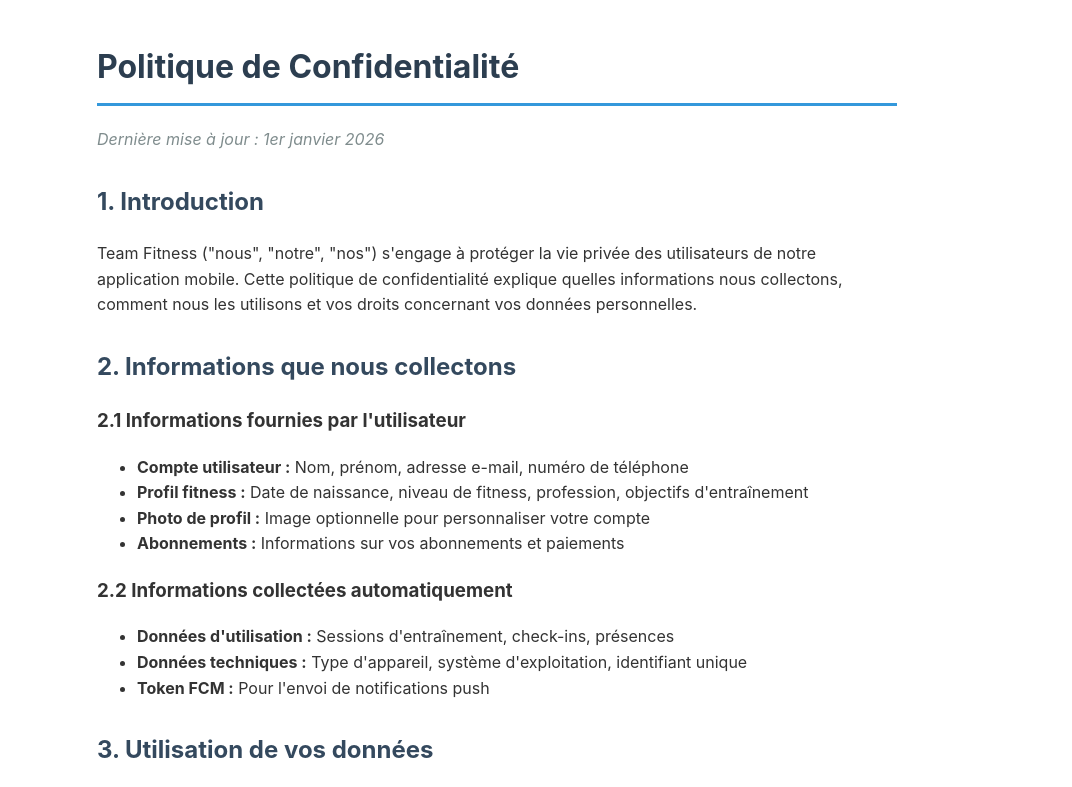
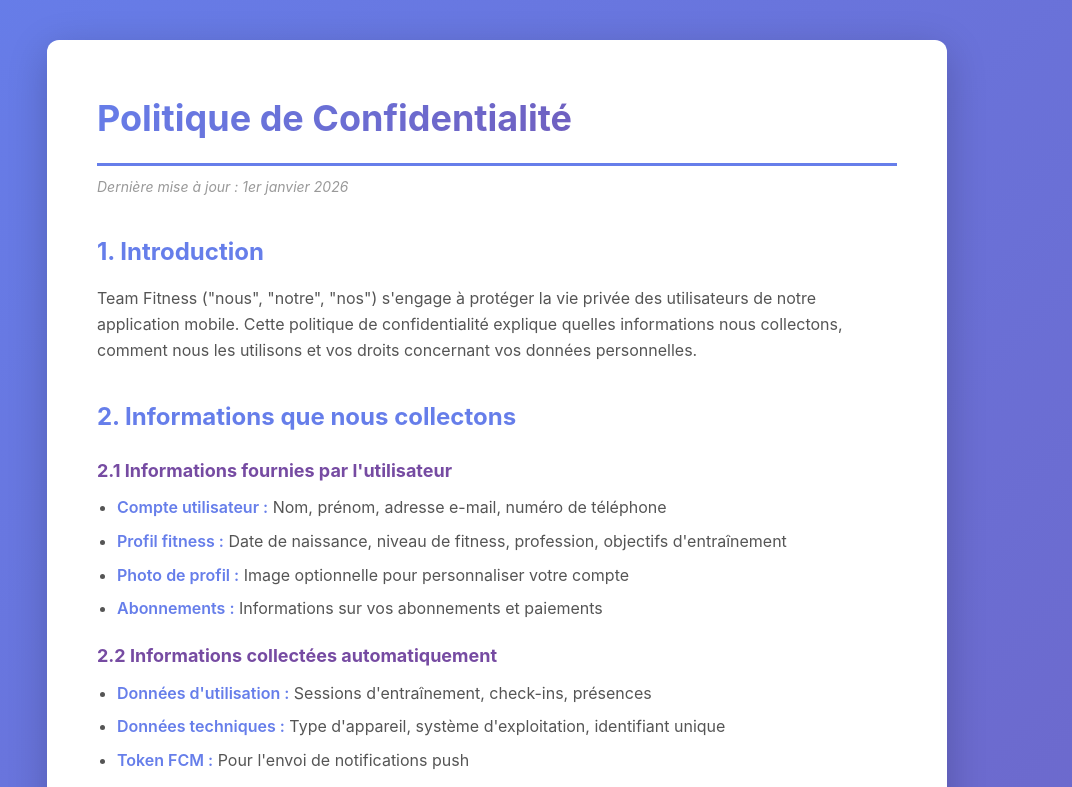
Before and after one commit to AmineId/team-oustad-server, a website: page public/privacy-policy.html in a window 1280 px wide. Shown: the top 787 px of the page, without its empty margins (143-1215 px from the left). Drawn offline with Linux system fonts and the light colour scheme.

Commit message:
style: apply Team Fitness brand colors (purple gradient) to privacy policy

```diff
--- a/public/privacy-policy.html
+++ b/public/privacy-policy.html
@@ -5,37 +5,124 @@
     <meta name="viewport" content="width=device-width, initial-scale=1.0">
     <title>Politique de Confidentialité - Team Fitness</title>
     <style>
+        * {
+            margin: 0;
+            padding: 0;
+            box-sizing: border-box;
+        }
+
         body {
-            font-family: -apple-system, BlinkMacSystemFont, 'Segoe UI', Roboto, Oxygen, Ubuntu, Cantarell, sans-serif;
+            font-family: -apple-system, BlinkMacSystemFont, 'Segoe UI', Roboto, 'Helvetica Neue', Arial, sans-serif;
             line-height: 1.6;
-            max-width: 800px;
+            background: linear-gradient(135deg, #667eea 0%, #764ba2 100%);
+            min-height: 100vh;
+            padding: 40px 20px;
+        }
+
+        .container {
+            max-width: 900px;
             margin: 0 auto;
-            padding: 20px;
+            background: white;
+            border-radius: 12px;
+            box-shadow: 0 10px 40px rgba(0, 0, 0, 0.2);
+            padding: 50px;
+        }
+
+        h1 {
             color: #333;
+            background: linear-gradient(135deg, #667eea 0%, #764ba2 100%);
+            -webkit-background-clip: text;
+            -webkit-text-fill-color: transparent;
+            background-clip: text;
+            border-bottom: 3px solid #667eea;
+            padding-bottom: 15px;
+            margin-bottom: 10px;
+            font-size: 36px;
         }
-        h1 {
-            color: #2c3e50;
-            border-bottom: 3px solid #3498db;
-            padding-bottom: 10px;
+
+        h2 {
+            color: #667eea;
+            margin-top: 35px;
+            margin-bottom: 15px;
+            font-size: 24px;
         }
-        h2 {
-            color: #34495e;
-            margin-top: 30px;
+
+        h3 {
+            color: #764ba2;
+            margin-top: 20px;
+            margin-bottom: 10px;
+            font-size: 18px;
         }
+
+        p {
+            color: #555;
+            margin-bottom: 15px;
+        }
+
+        ul {
+            margin-left: 20px;
+            margin-bottom: 15px;
+        }
+
+        li {
+            color: #555;
+            margin-bottom: 8px;
+        }
+
         .last-updated {
-            color: #7f8c8d;
+            color: #999;
             font-style: italic;
             margin-bottom: 30px;
+            font-size: 14px;
         }
+
         .contact {
-            background: #ecf0f1;
-            padding: 15px;
-            border-radius: 5px;
+            background: linear-gradient(135deg, rgba(102, 126, 234, 0.1) 0%, rgba(118, 75, 162, 0.1) 100%);
+            padding: 25px;
+            border-radius: 10px;
             margin-top: 30px;
+            border-left: 4px solid #667eea;
+        }
+
+        .contact p {
+            margin-bottom: 10px;
+        }
+
+        strong {
+            color: #667eea;
+            font-weight: 600;
+        }
+
+        hr {
+            margin-top: 50px;
+            border: none;
+            border-top: 2px solid #e1e8ed;
+        }
+
+        .footer {
+            text-align: center;
+            color: #999;
+            font-size: 14px;
+            margin-top: 20px;
+        }
+
+        @media (max-width: 768px) {
+            .container {
+                padding: 30px 20px;
+            }
+
+            h1 {
+                font-size: 28px;
+            }
+
+            h2 {
+                font-size: 20px;
+            }
         }
     </style>
 </head>
 <body>
+    <div class="container">
     <h1>Politique de Confidentialité</h1>
     <p class="last-updated">Dernière mise à jour : 1er janvier 2026</p>
 
@@ -174,8 +261,9 @@
     </div>
 
     <hr style="margin-top: 50px; border: none; border-top: 1px solid #ddd;">
-    <p style="text-align: center; color: #7f8c8d; font-size: 0.9em;">
+    <p class="footer">
         © 2026 Team Fitness. Tous droits réservés.
     </p>
+    </div>
 </body>
 </html>
```
